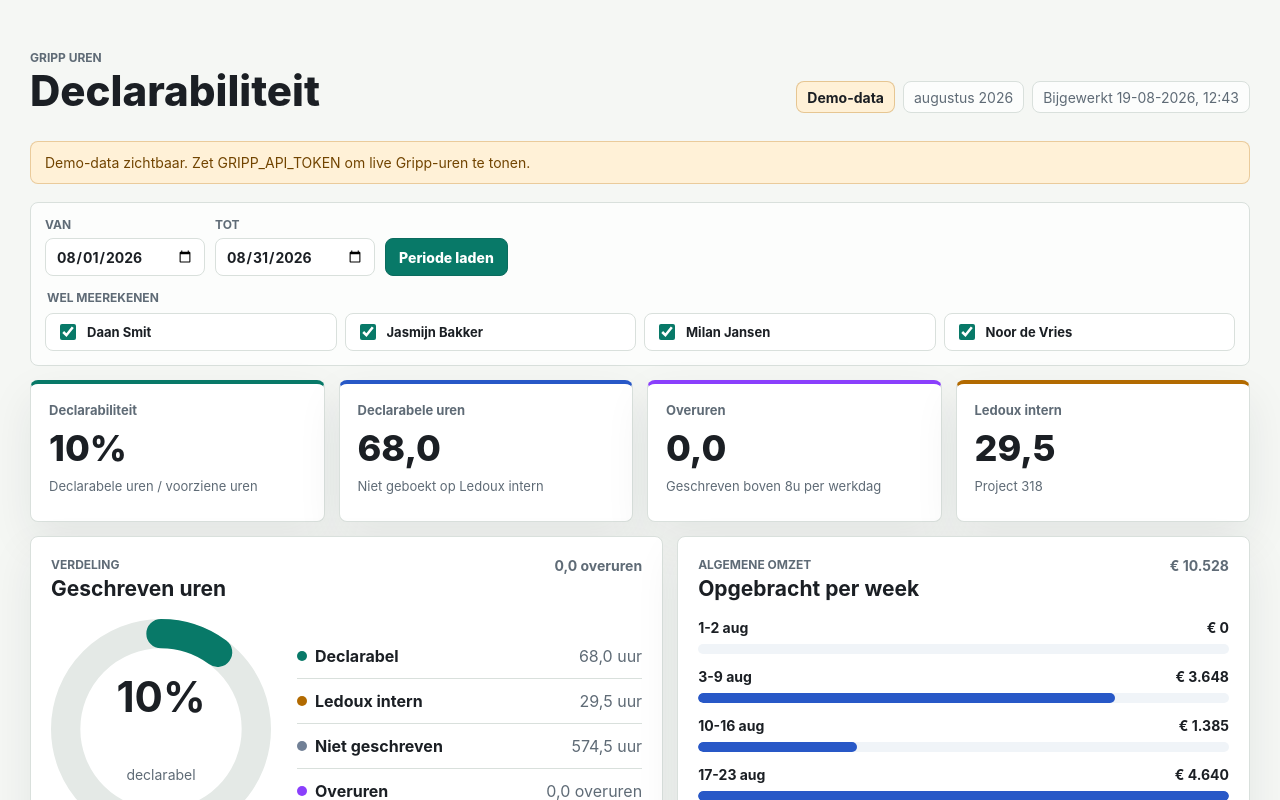
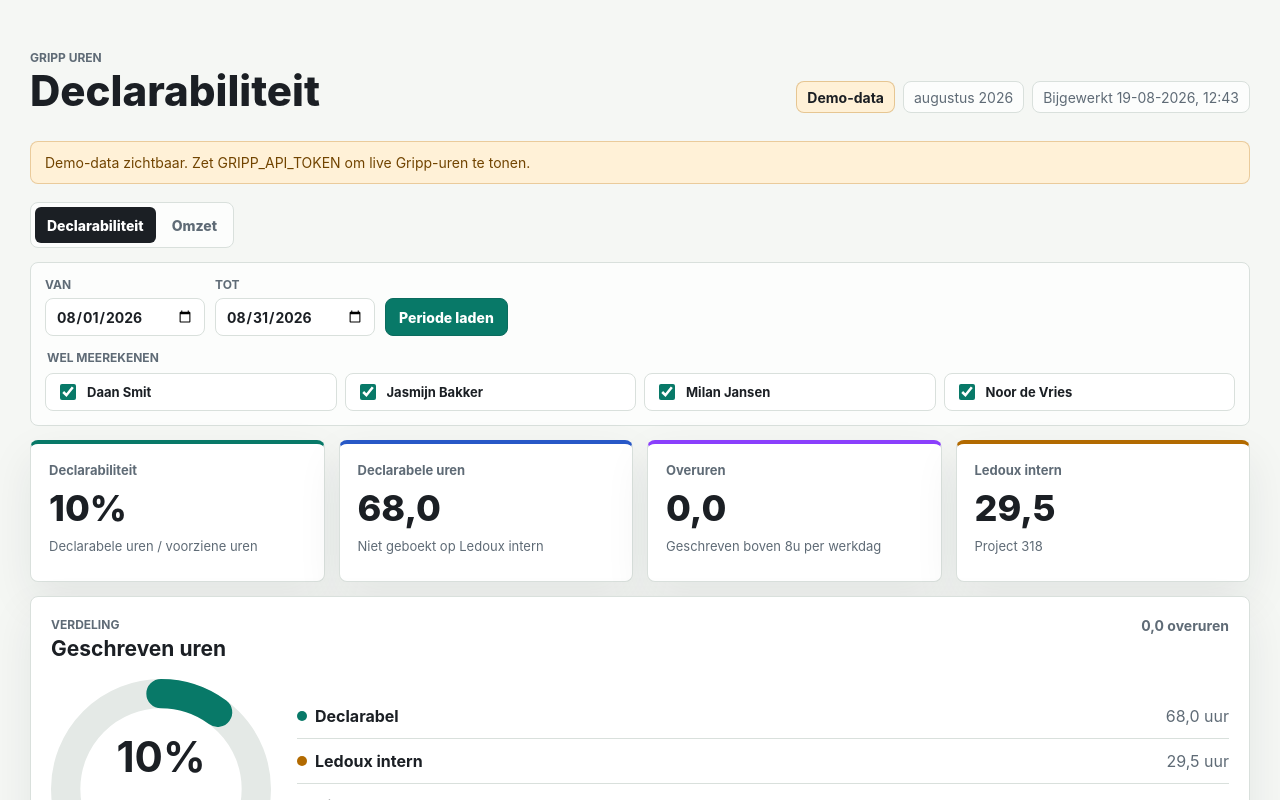
Before and after one commit to maxancedecot/GrippMCP, a Next.js app: page /dashboard in a window 1280 px wide. Shown: the top 800 px of the page. Built offline with nearby package versions, Linux system fonts and the light colour scheme.

Commit message:
Split dashboard revenue into tab

```diff
--- a/app/dashboard/page.tsx
+++ b/app/dashboard/page.tsx
@@ -86,6 +86,8 @@ type RevenueSummary = {
   byWeek: Map<string, number>;
 };
 
+type DashboardTab = "declarability" | "revenue";
+
 const INTERNAL_OFFERPROJECTBASE_ID = 318;
 const INTERNAL_PROJECT_LABEL = "Ledoux intern";
 const NORMAL_DAILY_HOURS = 8;
@@ -111,8 +113,9 @@ const currencyFormatter = new Intl.NumberFormat("nl-BE", {
 
 export default async function DashboardPage({ searchParams }: { searchParams?: Promise<DashboardSearchParams> }) {
   const params = (await searchParams) ?? {};
+  const activeTab = getDashboardTab(params);
   const requestedPeriod = getPeriodFromParams(params);
-  const dashboard = await getDashboardData(requestedPeriod, params);
+  const dashboard = await getDashboardData(requestedPeriod, params, activeTab);
   const gaugeProgress = Math.max(0, Math.min(dashboard.declarability, 100));
   const maxWeeklyRevenue = Math.max(1, ...dashboard.weekRows.map((week) => week.revenue));
 
@@ -121,7 +124,7 @@ export default async function DashboardPage({ searchParams }: { searchParams?: P
       <header className="dashboard-header">
         <div>
           <p className="eyebrow">Gripp uren</p>
-          <h1>Declarabiliteit</h1>
+          <h1>{activeTab === "revenue" ? "Omzet" : "Declarabiliteit"}</h1>
         </div>
         <div className="header-meta">
           <span className={`source-badge source-badge--${dashboard.source.mode}`}>
@@ -134,8 +137,27 @@ export default async function DashboardPage({ searchParams }: { searchParams?: P
 
       {dashboard.source.message ? <p className="data-notice">{dashboard.source.message}</p> : null}
 
+      <nav className="dashboard-tabs" aria-label="Dashboard tabs">
+        <a className={`dashboard-tab ${activeTab === "declarability" ? "dashboard-tab--active" : ""}`} href={dashboardTabHref(params, "declarability")} aria-current={activeTab === "declarability" ? "page" : undefined}>
+          Declarabiliteit
+        </a>
+        <a className={`dashboard-tab ${activeTab === "revenue" ? "dashboard-tab--active" : ""}`} href={dashboardTabHref(params, "revenue")} aria-current={activeTab === "revenue" ? "page" : undefined}>
+          Omzet
+        </a>
+      </nav>
+
       <form className="period-form" action="/dashboard">
+        {activeTab === "revenue" ? (
+          <>
+            <input type="hidden" name="tab" value="revenue" />
+            {firstParam(params.employeeFilter) === "1" ? <input type="hidden" name="employeeFilter" value="1" /> : null}
+            {paramValues(params.include).map((employeeId) => (
+              <input key={employeeId} type="hidden" name="include" value={employeeId} />
+            ))}
+          </>
+        ) : (
           <input type="hidden" name="employeeFilter" value="1" />
+        )}
         <label>
           Van
           <input type="date" name="start" defaultValue={dashboard.period.start} />
@@ -145,7 +167,7 @@ export default async function DashboardPage({ searchParams }: { searchParams?: P
           <input type="date" name="end" defaultValue={dashboard.period.end} />
         </label>
         <button type="submit">Periode laden</button>
-        {dashboard.employeeFilters.length > 0 ? (
+        {activeTab === "declarability" && dashboard.employeeFilters.length > 0 ? (
           <fieldset className="employee-filter">
             <legend>Wel meerekenen</legend>
             <div className="employee-filter-list">
@@ -160,6 +182,8 @@ export default async function DashboardPage({ searchParams }: { searchParams?: P
         ) : null}
       </form>
 
+      {activeTab === "declarability" ? (
+        <>
           <section className="metric-grid" aria-label="Kerncijfers declarabiliteit">
             <MetricCard label="Declarabiliteit" value={`${formatPercent(dashboard.declarability)}%`} detail="Declarabele uren / voorziene uren" tone="good" />
             <MetricCard label="Declarabele uren" value={formatHours(dashboard.declarable)} detail={`Niet geboekt op ${INTERNAL_PROJECT_LABEL}`} tone="blue" />
@@ -167,7 +191,7 @@ export default async function DashboardPage({ searchParams }: { searchParams?: P
             <MetricCard label={INTERNAL_PROJECT_LABEL} value={formatHours(dashboard.internal)} detail={`Project ${INTERNAL_OFFERPROJECTBASE_ID}`} tone="warning" />
           </section>
 
-      <section className="dashboard-grid">
+          <section className="dashboard-grid dashboard-grid--single">
             <article className="panel panel--distribution">
               <div className="panel-heading">
                 <div>
@@ -195,22 +219,6 @@ export default async function DashboardPage({ searchParams }: { searchParams?: P
                   <LegendItem label="Niet geschreven" value={dashboard.untracked} className="legend-dot--neutral" />
                   <LegendItem label="Overuren" value={dashboard.overtime} className="legend-dot--overtime" formatter={formatOvertimeLabel} />
                 </dl>
-          </div>
-        </article>
-
-        <article className="panel">
-          <div className="panel-heading">
-            <div>
-              <p className="eyebrow">Algemene omzet</p>
-              <h2>Opgebracht per week</h2>
-            </div>
-            <span className="panel-total">{formatCurrency(dashboard.revenue)}</span>
-          </div>
-
-          <div className="revenue-list">
-            {dashboard.weekRows.map((week) => (
-              <RevenueBar key={week.key} label={week.label} revenue={week.revenue} maxRevenue={maxWeeklyRevenue} />
-            ))}
               </div>
             </article>
           </section>
@@ -309,6 +317,26 @@ export default async function DashboardPage({ searchParams }: { searchParams?: P
               </div>
             </div>
           </section>
+        </>
+      ) : (
+        <section className="dashboard-grid dashboard-grid--single">
+          <article className="panel">
+            <div className="panel-heading">
+              <div>
+                <p className="eyebrow">Algemene omzet</p>
+                <h2>Opgebracht per week</h2>
+              </div>
+              <span className="panel-total">{formatCurrency(dashboard.revenue)}</span>
+            </div>
+
+            <div className="revenue-list">
+              {dashboard.weekRows.map((week) => (
+                <RevenueBar key={week.key} label={week.label} revenue={week.revenue} maxRevenue={maxWeeklyRevenue} />
+              ))}
+            </div>
+          </article>
+        </section>
+      )}
     </main>
   );
 }
@@ -399,18 +427,19 @@ function InlineBar({ aggregate }: { aggregate: Aggregate }) {
   );
 }
 
-async function getDashboardData(period: Period, params: DashboardSearchParams): Promise<DashboardData> {
+async function getDashboardData(period: Period, params: DashboardSearchParams, activeTab: DashboardTab): Promise<DashboardData> {
   if (!process.env.GRIPP_API_TOKEN) {
     const allEmployees = createDemoEmployees();
     const employeeSelection = getEmployeeSelection(allEmployees, params);
     const employeeIds = employeeIdsFromEmployees(employeeSelection.includedEmployees);
     const demoHours = createDemoHours(period);
     const hours = filterHoursByEmployeeIds(demoHours, employeeIds);
-    const revenuePrices = createDemoRevenuePrices(demoHours);
+    const revenueBasisHours = activeTab === "revenue" ? demoHours : [];
+    const revenuePrices = activeTab === "revenue" ? createDemoRevenuePrices(demoHours) : emptyRevenuePriceSources();
     return buildDashboardData(hours, employeeSelection.includedEmployees, period, {
       mode: "demo",
       message: "Demo-data zichtbaar. Zet GRIPP_API_TOKEN om live Gripp-uren te tonen."
-    }, employeeSelection.options, revenuePrices, demoHours);
+    }, employeeSelection.options, revenuePrices, revenueBasisHours);
   }
 
   try {
@@ -436,8 +465,8 @@ async function getDashboardData(period: Period, params: DashboardSearchParams):
       }
     }
 
-    const revenueBasisHours = await fetchHoursForPeriod(client, effectivePeriod, [], REVENUE_HOUR_MAX_PAGES);
-    const revenuePrices = await fetchRevenuePriceSources(client, revenueBasisHours);
+    const revenueBasisHours = activeTab === "revenue" ? await fetchHoursForPeriod(client, effectivePeriod, [], REVENUE_HOUR_MAX_PAGES) : [];
+    const revenuePrices = activeTab === "revenue" ? await fetchRevenuePriceSources(client, revenueBasisHours) : emptyRevenuePriceSources();
     const dashboard = buildDashboardData(
       hours,
       employeeSelection.includedEmployees,
@@ -448,9 +477,9 @@ async function getDashboardData(period: Period, params: DashboardSearchParams):
       revenueBasisHours
     );
 
-    if (employeeIds.length === 0) {
+    if (activeTab === "declarability" && employeeIds.length === 0) {
       dashboard.source.message = "Geen medewerkers gevonden voor dit dashboard.";
-    } else if (hours.length === 0) {
+    } else if (activeTab === "declarability" && hours.length === 0) {
       dashboard.source.message = `Geen uren gevonden tussen ${formatDate(effectivePeriod.start)} en ${formatDate(effectivePeriod.end)}.`;
     }
 
@@ -461,11 +490,12 @@ async function getDashboardData(period: Period, params: DashboardSearchParams):
     const employeeIds = employeeIdsFromEmployees(employeeSelection.includedEmployees);
     const demoHours = createDemoHours(period);
     const hours = filterHoursByEmployeeIds(demoHours, employeeIds);
-    const revenuePrices = createDemoRevenuePrices(demoHours);
+    const revenueBasisHours = activeTab === "revenue" ? demoHours : [];
+    const revenuePrices = activeTab === "revenue" ? createDemoRevenuePrices(demoHours) : emptyRevenuePriceSources();
     return buildDashboardData(hours, employeeSelection.includedEmployees, period, {
       mode: "demo",
       message: `Live data kon niet worden geladen. Demo-data zichtbaar. ${error instanceof Error ? error.message : ""}`.trim()
-    }, employeeSelection.options, revenuePrices, demoHours);
+    }, employeeSelection.options, revenuePrices, revenueBasisHours);
   }
 }
 
@@ -1006,6 +1036,31 @@ function getCurrentMonthPeriod(): Period {
   };
 }
 
+function getDashboardTab(params: DashboardSearchParams): DashboardTab {
+  return firstParam(params.tab) === "revenue" ? "revenue" : "declarability";
+}
+
+function dashboardTabHref(params: DashboardSearchParams, tab: DashboardTab) {
+  const search = new URLSearchParams();
+
+  for (const [key, value] of Object.entries(params)) {
+    if (key === "tab") {
+      continue;
+    }
+
+    for (const item of paramValues(value)) {
+      search.append(key, item);
+    }
+  }
+
+  if (tab === "revenue") {
+    search.set("tab", "revenue");
+  }
+
+  const query = search.toString();
+  return query ? `/dashboard?${query}` : "/dashboard";
+}
+
 function getPeriodFromParams(params: DashboardSearchParams): Period {
   const start = firstParam(params.start);
   const end = firstParam(params.end);
@@ -1231,6 +1286,13 @@ function createDemoRevenuePrices(hours: JsonRecord[]): RevenuePriceSources {
   };
 }
 
+function emptyRevenuePriceSources(): RevenuePriceSources {
+  return {
+    invoiceLines: new Map(),
+    offerProjectLines: new Map()
+  };
+}
+
 function asRecords(value: JsonValue): JsonRecord[] {
   if (Array.isArray(value)) {
     return value.map(asRecord).filter((record): record is JsonRecord => Boolean(record));
--- a/app/globals.css
+++ b/app/globals.css
@@ -115,6 +115,44 @@ select {
   background: var(--warning-soft);
   color: #714400;
   font-size: 14px;
+}
+
+.dashboard-tabs {
+  display: inline-flex;
+  gap: 4px;
+  margin: 0 0 14px;
+  padding: 4px;
+  border: 1px solid var(--border);
+  border-radius: 8px;
+  background: rgba(255, 255, 255, 0.72);
+}
+
+.dashboard-tab {
+  display: inline-flex;
+  min-height: 36px;
+  align-items: center;
+  justify-content: center;
+  border-radius: 6px;
+  color: var(--muted);
+  padding: 7px 12px;
+  font-size: 14px;
+  font-weight: 760;
+  text-decoration: none;
+}
+
+.dashboard-tab:hover {
+  color: var(--ink);
+  background: var(--surface-strong);
+}
+
+.dashboard-tab--active {
+  color: #ffffff;
+  background: var(--ink);
+}
+
+.dashboard-tab--active:hover {
+  color: #ffffff;
+  background: var(--ink);
 }
 
 .period-form {
@@ -293,6 +331,10 @@ select {
   grid-template-columns: minmax(0, 1.05fr) minmax(0, 0.95fr);
   gap: 14px;
   margin-bottom: 14px;
+}
+
+.dashboard-grid--single {
+  grid-template-columns: 1fr;
 }
 
 .panel {
@@ -619,6 +661,15 @@ td .inline-bar {
     font-size: 34px;
   }
 
+  .dashboard-tabs {
+    display: flex;
+    width: 100%;
+  }
+
+  .dashboard-tab {
+    flex: 1;
+  }
+
   .metric-grid {
     grid-template-columns: 1fr;
   }
```
Lines whose indentation alone changed are shown as unchanged.
